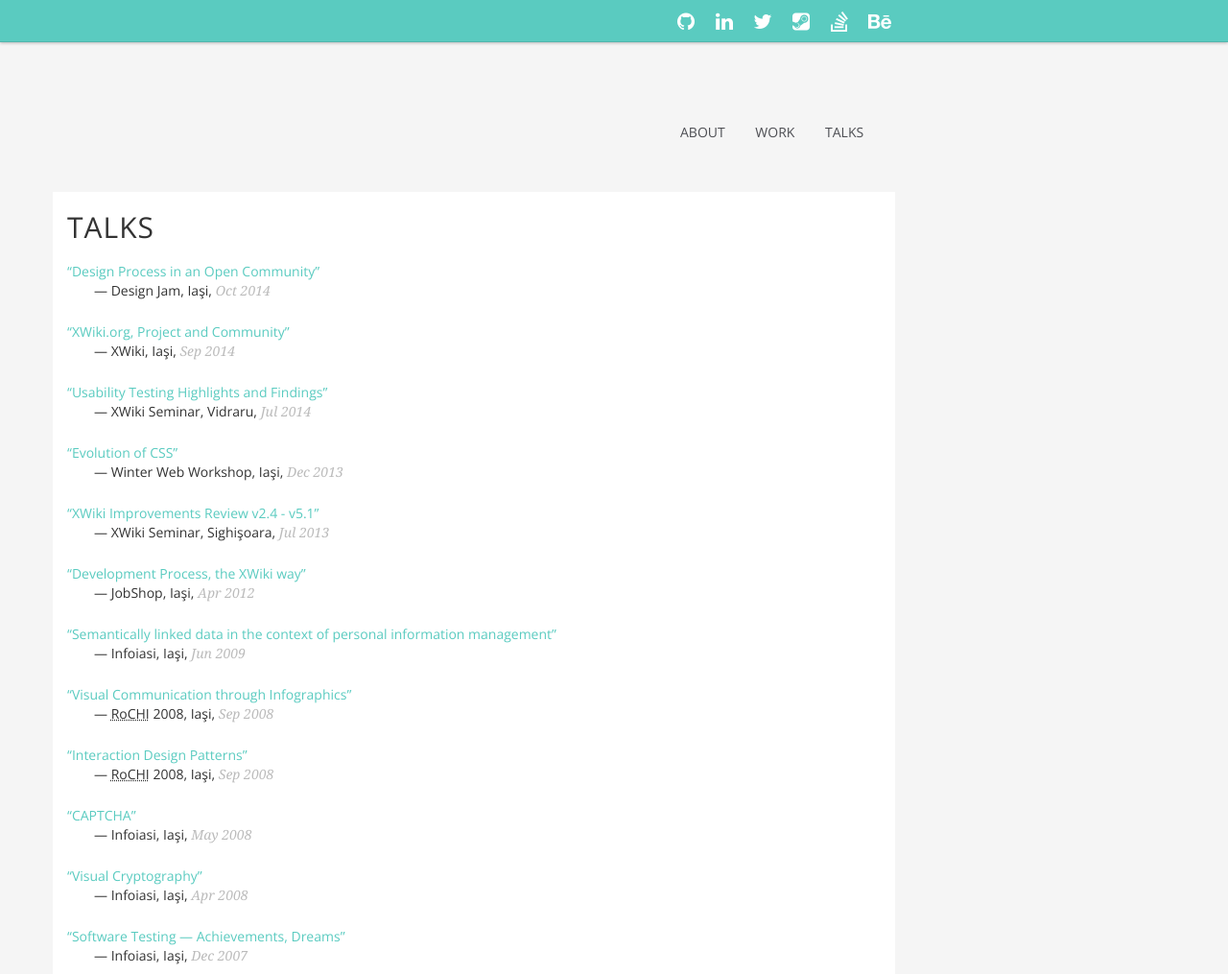
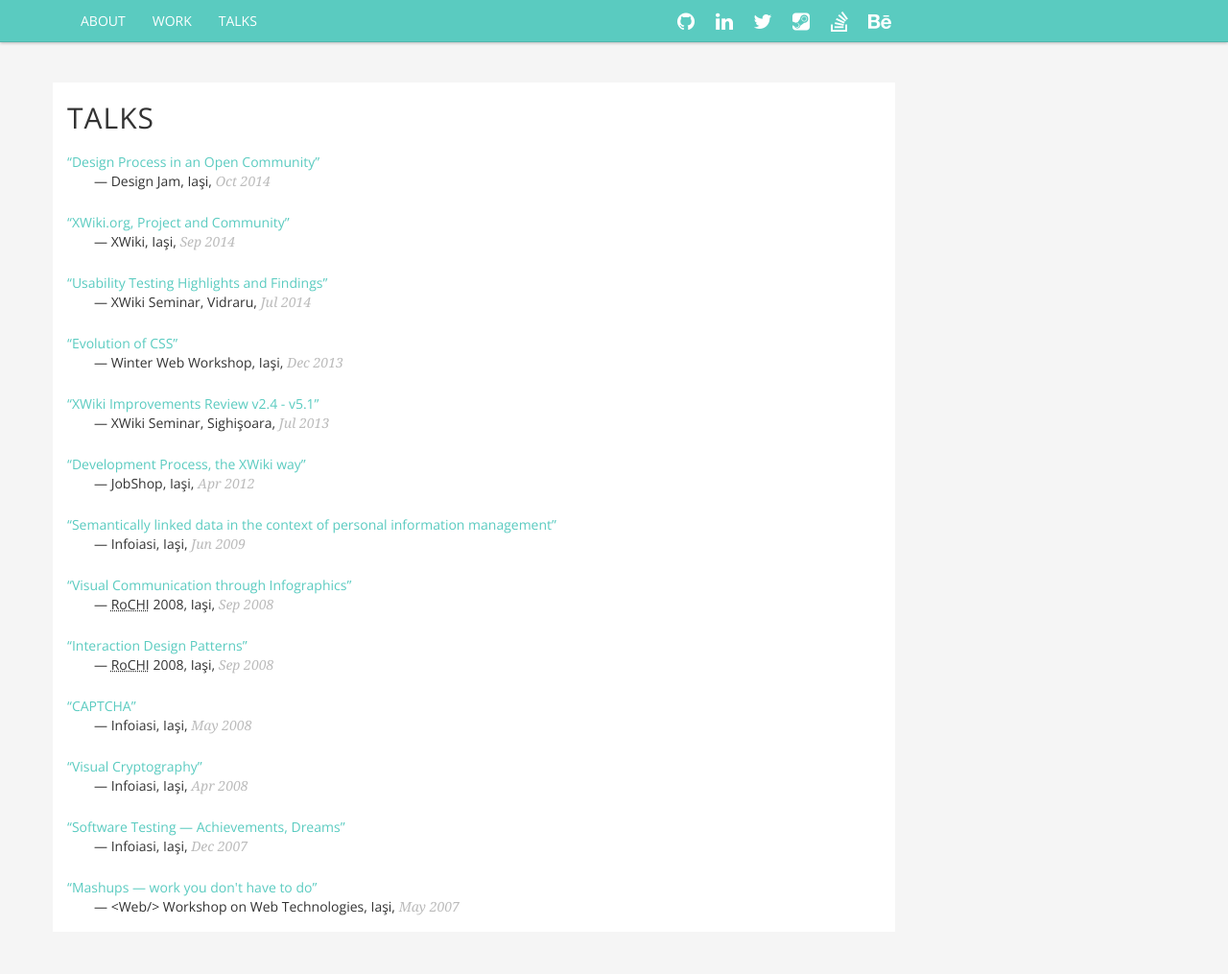
Before and after one commit to evalica/risherry, a website: page index.html in a window 1280 px wide. Shown: the top 1015 px of the page at 96% size. Drawn offline with nearby package versions, Linux system fonts and the light colour scheme.

Commit message:
Issue #4: Integrating menu inside navigation

```diff
--- a/index.html
+++ b/index.html
@@ -13,10 +13,27 @@
     <div class="navigation">
       <div class="container">
         <div class="row">
-          <div class="col-xs-3">
-            <div class="logo hidden">
-              <a href="#top">risherry</a>
-            </div>
+          <div class="menu col-xs-3">
+            <ul>
+              <li>
+                <a href="#top" class="hidden">risherry</a>
+              </li>
+              <li>
+                <a href="#about">
+                  About
+                </a>
+              </li>
+              <li>
+                <a href="#work">
+                  Work
+                </a>
+              </li>
+              <li>
+                <a href="#talks">
+                  Talks
+                </a>
+              </li>
+            </ul>
           </div>
           <div class="col-xs-6 col-xs-offset-3">
             <ul>
@@ -57,33 +74,8 @@
     </div>
     <div class="content">
       <div class="container">
-        <div class="row">
-          <div class="col-xs-6">
-            <h1 id="top" class="hidden">Ecaterina Moraru</h1>
-          </div>
-          <div class="menu col-xs-6">
-            <ul>
-              <li>
-                <a href="#about">
-                  About
-                </a>
-              </li>
-              <li>
-                <a href="#work">
-                  Work
-                </a>
-              </li>
-              <li>
-                <a href="#talks">
-                  Talks
-                </a>
-              </li>
-            </ul>
-          </div>
-        </div>
-        <div class="row">
+        <div class="row" id="talks">
           <div class="category col-xs-9">
-            <div id="talks">
             <h2>Talks</h2>
               <ul>
                 <li class="xfolkentry">
@@ -171,7 +163,6 @@
                 </li>
               </ul>
           </div>
-          </div>
           <div class="toc col-xs-3">
           </div>
           <div class="footer col-xs-12">
--- a/src/css/style.less
+++ b/src/css/style.less
@@ -18,19 +18,25 @@
 }
 
 .content {
-  margin-top: 2*@navigation-height;
+  margin-top: @navigation-height;
 }
 
 .menu {
-  margin-top: 40px;
   ul {
+    padding: 0;
     li {
       display: inline-block;
       a {
-        color: #4d4e53;
+        color: @logo-text-color;
         padding: 4px 1em;
+        font-size: 1em;
         font-weight: 500;
+        line-height: 2.5em;
         text-transform: uppercase;
+        &:hover {
+          background-color: darken(@link-text-color, 20%);
+          text-decoration: none;
+        }
       }
     }
   }
```
Also changed, not shown: dist/css/style.css, dist/css/style.min.css. Lines whose indentation alone changed are shown as unchanged.
